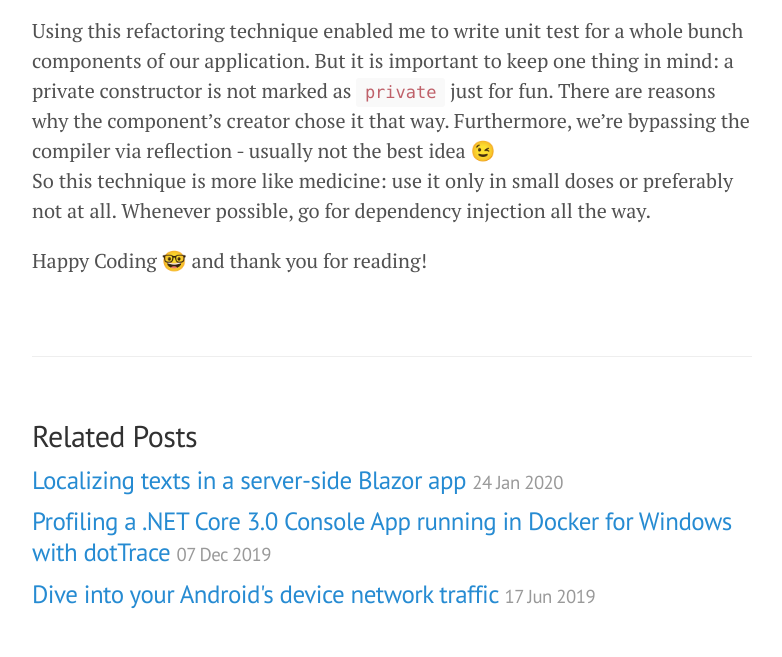
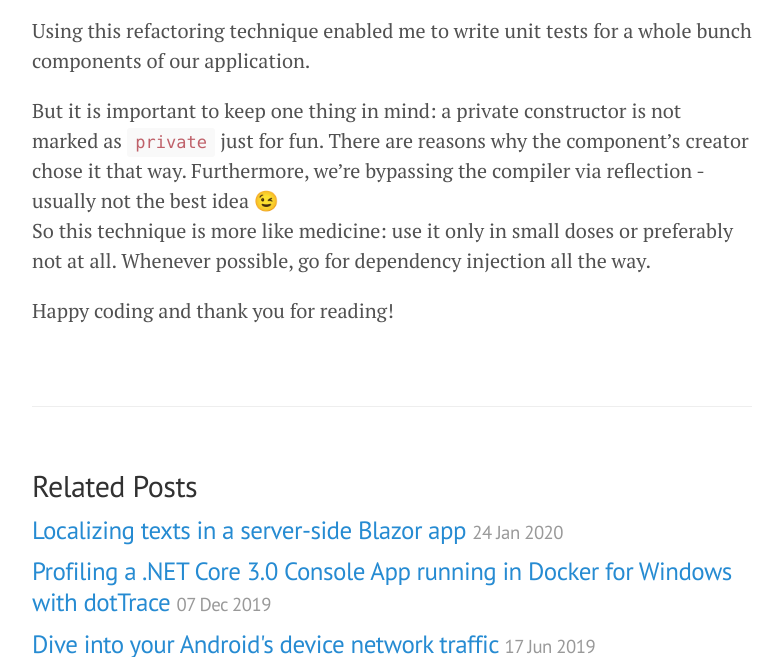
Before and after one commit to mu88/mu88.github.io, a Jekyll site: the page built from _posts/2020-02-07-Refactor-Dependency-Injection.md, in a window 1280 px wide and 900 px high, scrolled down 2263 px, cut to the strip 243-900 px from the top of the window. Shown: the whole strip, without its empty margins (248-1030 px from the left). Built offline with Jekyll 4.4.1, drawn with Linux system fonts in a browser that asks for light colours; nearby versions of some CDN libraries; emoji names are drawn with the system emoji font; comment, search, counter and statistics services are not loaded.

Commit message:
Fix typos

```diff
--- a/_posts/2020-02-07-Refactor-Dependency-Injection.md
+++ b/_posts/2020-02-07-Refactor-Dependency-Injection.md
@@ -39,7 +39,9 @@ Doing so manually for each and every unit test would be a pain. Fortunately, the
 
 <script src="https://gist.github.com/mu88/184d4112bac50776ca20a0dfabd378c5.js?file=UnitTest.cs"></script>
 
-Using this refactoring technique enabled me to write unit test for a whole bunch components of our application. But it is important to keep one thing in mind: a private constructor is not marked as `private` just for fun. There are reasons why the component's creator chose it that way. Furthermore, we're bypassing the compiler via reflection - usually not the best idea :wink:
+Using this refactoring technique enabled me to write unit tests for a whole bunch components of our application.
+
+But it is important to keep one thing in mind: a private constructor is not marked as `private` just for fun. There are reasons why the component's creator chose it that way. Furthermore, we're bypassing the compiler via reflection - usually not the best idea :wink:
 So this technique is more like medicine: use it only in small doses or preferably not at all. Whenever possible, go for dependency injection all the way.
 
-Happy Coding :nerd_face: and thank you for reading!
+Happy coding and thank you for reading!
```
